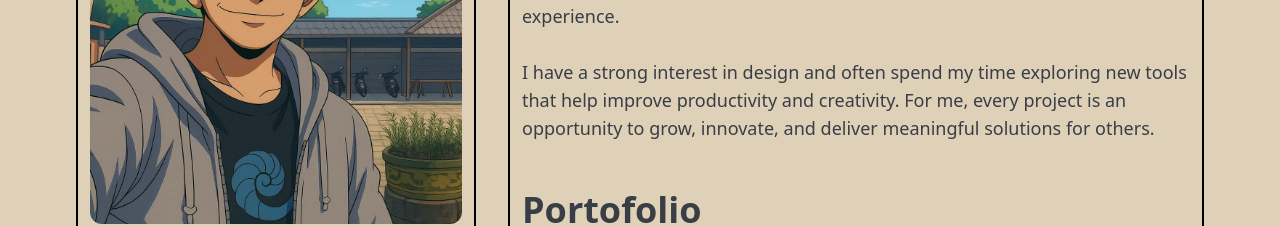
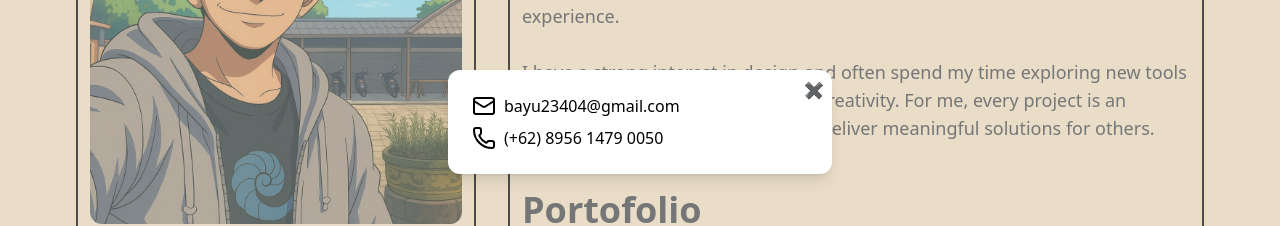
Before and after one commit to fajar-bayu14/web-porto, a React (Vite) app: page / in a window 1280 px wide. Both pictures are taken after a click on the button "Contact Me". Shown: the part 278-504 px from the top of the page. Built offline with nearby package versions, Linux system fonts and the light colour scheme.

Commit message:
update: vite.config.js

```diff
--- a/package.json
+++ b/package.json
@@ -11,6 +11,7 @@
   },
   "dependencies": {
     "@tailwindcss/vite": "^4.1.13",
+    "@vercel/analytics": "^1.5.0",
     "aos": "^2.3.4",
     "lucide-react": "^0.544.0",
     "react": "^19.1.1",
@@ -27,6 +28,7 @@
     "eslint-plugin-react-hooks": "^5.2.0",
     "eslint-plugin-react-refresh": "^0.4.20",
     "globals": "^16.4.0",
-    "vite": "^7.1.6"
+    "vite": "^7.1.6",
+    "vite-plugin-imagemin": "^0.6.1"
   }
 }
--- a/src/Components/Navbar/Navbar.jsx
+++ b/src/Components/Navbar/Navbar.jsx
@@ -1,6 +1,6 @@
 import React, { useState } from 'react'
 import NavItem from './NavItem'
-import { ExternalLink, Mail, Menu, Phone, X } from 'lucide-react'
+import { Mail, Menu, Phone, X } from 'lucide-react'
 import Modal from '../Modal'
 const Navbar = () => {
 
--- a/src/Components/Section/Hero.jsx
+++ b/src/Components/Section/Hero.jsx
@@ -1,28 +1,38 @@
-import React from 'react'
+import React, {useState} from 'react'
 import About from './About'
 import Porto from './Porto'
+import Modal from '../Modal'
+import { Mail, Menu, Phone, X } from 'lucide-react'
 
 
 const Hero = () => {
+        const [isOpen, setIsOpen] = useState(false);
+
     return (
         <div className='md:flex'>
             <div className='flex flex-col md:max-w-100 max-w-screen mb-5 border-2 rounded-xl p-3 m-4' data-aos="fade-right">
-                <img src="avatar.png" alt="" className='w-full rounded-xl' />
+                <img src="avatar.png" alt="" className='w-full rounded-xl' loading="lazy" />
                 <h2 className='text-5xl font-bold text-[#393E46] w-[350px]'>Fajar Bayu Timur</h2>
                 <div className='bg-[#393E46] py-1 w-[50px] mb-3'></div>
 
                 <p className='text-left font-light mb-5'>💻 Software Engineer | 🎨 Graphic Designer |🚀 Fast Learner </p>
 
                 <div className="flex gap-3">
-                    <button className='bg-[#222831] px-3 py-2 text-[#DFD0B8] rounded-lg font-semibold'>Contact Me</button>
+                    <button className='bg-[#222831] px-3 py-2 text-[#DFD0B8] rounded-lg font-semibold' onClick={() => setIsOpen(true)}>Contact Me</button>
                     <button className='px-3 py-2 font-semibold border-2 rounded-lg border-[#222831] text-[#222831]'>Show Porto</button>
                 </div>
             </div>
 
             <div className='flex flex-col md:w-screen gap-5 h-fit mb-5 border-2 rounded-xl p-3 m-4' data-aos="fade-left">
-                <About/>
-                <Porto/>
+                <About />
+                <Porto />
             </div>
+            <Modal isOpen={isOpen} onClose={() => setIsOpen(false)}>
+                <div className="flex flex-col gap-2 justify-center">
+                    <a href="mailto:bayu23404@gmail.com" className='flex gap-2 hover:text-blue-500'><Mail /> bayu23404@gmail.com </a>
+                    <a href='https://wa.me/62895614790050/' rel="noopener noreferrer" target='_blank' className='flex gap-2 hover:text-blue-500'><Phone /> (+62) 8956 1479 0050</a>
+                </div>
+            </Modal>
         </div>
     )
 }
--- a/vite.config.js
+++ b/vite.config.js
@@ -1,12 +1,18 @@
 import { defineConfig } from 'vite'
 import react from '@vitejs/plugin-react'
 import tailwindcss from '@tailwindcss/vite'
+import viteImagemin from "vite-plugin-imagemin";
 
 // https://vite.dev/config/
 export default defineConfig({
   plugins: [
     react(),
-    tailwindcss()
+    tailwindcss(),
+    viteImagemin({
+      optipng: { optimizationLevel: 7 }, // compress PNG
+      pngquant: { quality: [0.6, 0.8] }, // quality range 60% - 80%
+      svgo: false, // skip SVG kalau ga perlu
+    }),
   ],
   base: process.env.VITE_BASE_PATH || "/web-porto"
 })
```
Also changed, not shown: 1 other file (tests, documents, lock files or other folders).
